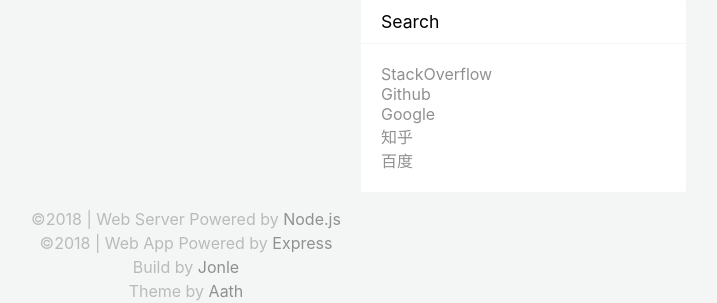
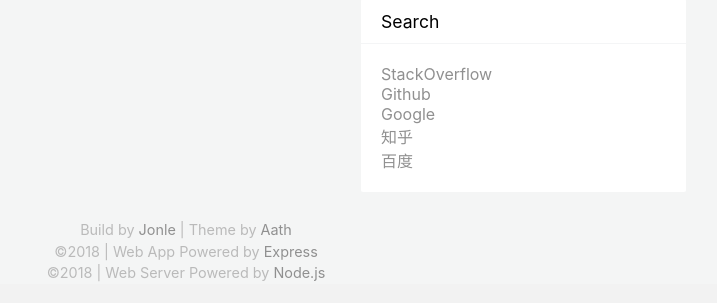
Before and after one commit to Jonle/jonleServer, a Node server app: page / in a window 1280 px wide. Shown: the part 516-819 px from the top of the page, without its empty margins (454-1171 px from the left). After the commit the page ends 797 px from the top, so only its background shows below. Run offline with Node 20, Linux system fonts and the light colour scheme; some libraries are stand-ins or nearby versions.

Commit message:
修改css引用路径错误的bug

```diff
--- a/public/stylesheets/style.css
+++ b/public/stylesheets/style.css
@@ -37,6 +37,7 @@ footer .copyright {
     line-height: 1.5em;
     width: 66%;
     color: #BABABA;
+    font-size: 0.9em;
 }
 
 footer .copyright a:hover {
--- a/views/common/footer.ejs
+++ b/views/common/footer.ejs
@@ -1,16 +1,16 @@
 <footer>
   <div class="copyright">
+      <div>
+          Build by <a href="https://github.com/jonle" target="_blank">Jonle</a> | Theme by <a href="https://github.com/lewis-geek/hexo-theme-Aath" target="_blank">Aath</a>
+      </div>
+    <div>
+      &copy;2018 | Web App Powered by <a href="http://www.expressjs.com.cn/" target="_blank">Express</a>
+    </div>
     <div>
       &copy;2018 | Web Server Powered by <a href="https://nodejs.org" target="_blank"> Node.js</a>
     </div>
     <div>
-      &copy;2018 | Web App Powered by <a href="http://www.expressjs.com.cn/" target="_blank">Express</a>
-    </div>
-    <div>
-      Build by <a href="https://github.com/jonle" target="_blank">Jonle</a>
-    </div>
-    <div>
-      Theme by <a href="https://github.com/lewis-geek/hexo-theme-Aath" target="_blank">Aath</a>
+
     </div>
   </div>
 </footer>
--- a/views/common/head.ejs
+++ b/views/common/head.ejs
@@ -6,7 +6,7 @@
     <meta name="description" content="">
     <meta name="keywords" content="">
     <link rel="icon" href="/favicon.ico">
-    <link rel="stylesheet" href="stylesheets/style.css">
+    <link rel="stylesheet" href="/stylesheets/style.css">
     <link rel="stylesheet" href="/lib/jquery.fancybox.min.css">
     <link href="https://maxcdn.bootstrapcdn.com/font-awesome/4.7.0/css/font-awesome.min.css">
 </head>
--- a/views/tags/h5-Games/index.ejs
+++ b/views/tags/h5-Games/index.ejs
@@ -6,8 +6,6 @@
 <%- include ../../common/header.ejs %>
 <main id="archive">
     <div class="content">
-
-
         <div class="year-list">
             <h3>2018</h3>
             <ul>
```
